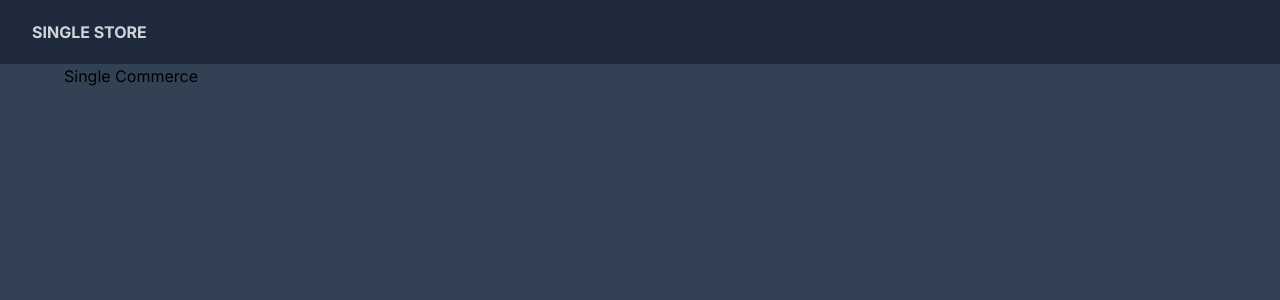
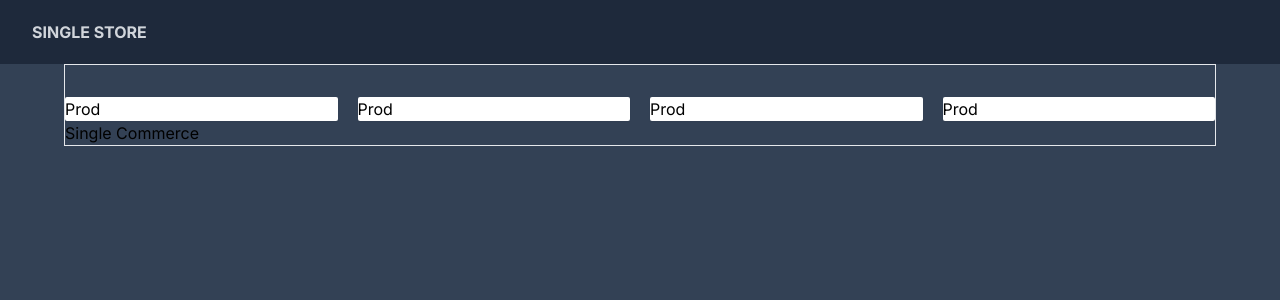
Before and after one commit to VictorDPA/single-commerce, a Next.js app: page / in a window 1280 px wide. Shown: the top 300 px of the page. Built offline with nearby package versions, Linux system fonts and the light colour scheme.

Commit message:
feat: initial product list

```diff
--- a/src/app/page.tsx
+++ b/src/app/page.tsx
@@ -1,7 +1,13 @@
 export default function Home() {
   return (
-    <main className="">
+    <div className="max-w-7xl mx-auto border pt-8 px-8 xl:px-0">
+      <section className="grid grid-cols-1 sm:grid-cols-2 md:grid-cols-3 lg:grid-cols-4 xl:gap-5">
+        <div className="bg-white rounded-sm shadow-sm overflow-hidden">Prod</div>
+        <div className="bg-white rounded-sm shadow-sm overflow-hidden">Prod</div>
+        <div className="bg-white rounded-sm shadow-sm overflow-hidden">Prod</div>
+        <div className="bg-white rounded-sm shadow-sm overflow-hidden">Prod</div>
+      </section>
       <h1>Single Commerce</h1>
-    </main>
+    </div>
   )
 }
```
Also changed, not shown: package.json (+7 -7 lines), 1 other file (tests, documents, lock files or other folders).
